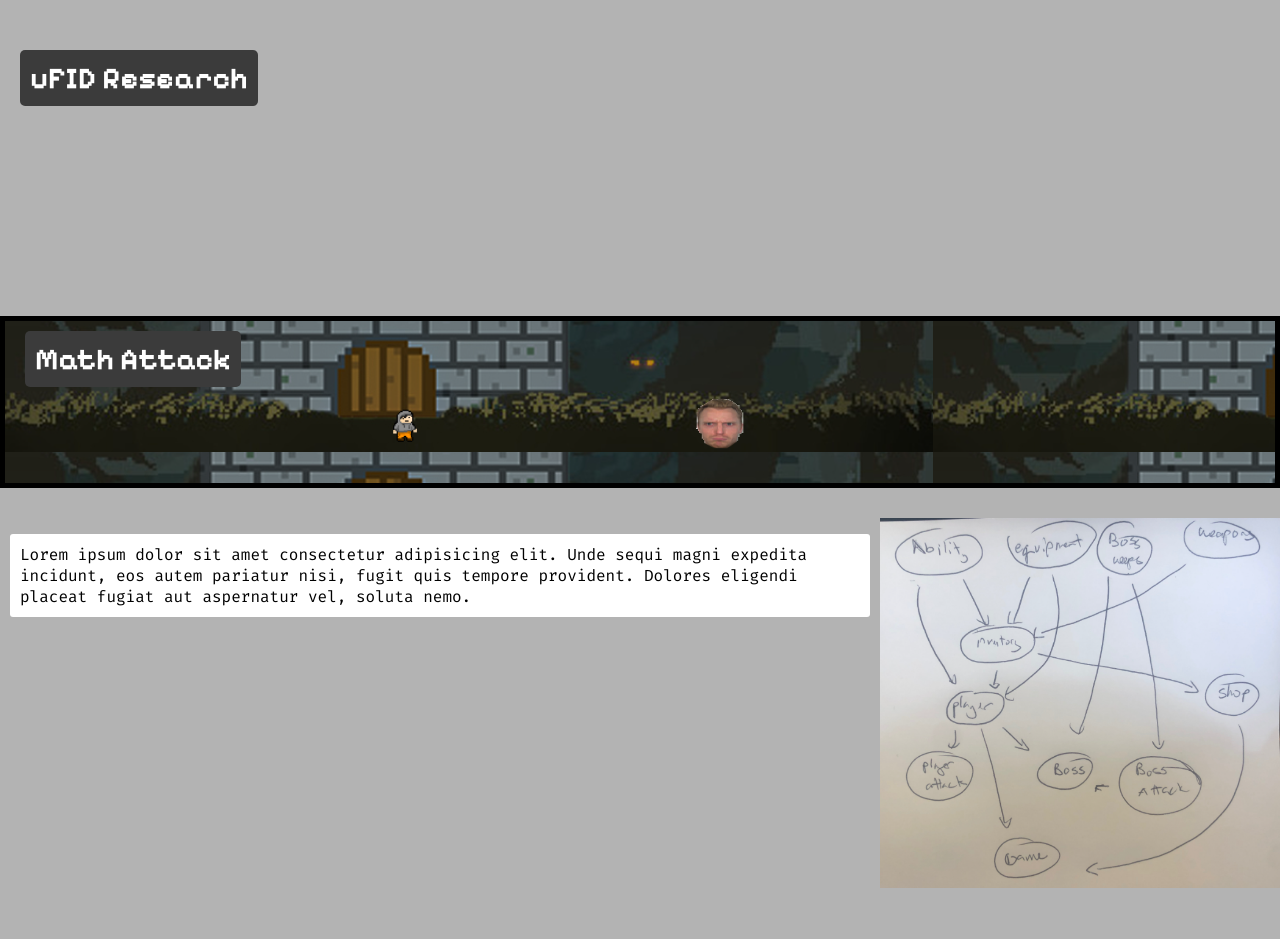
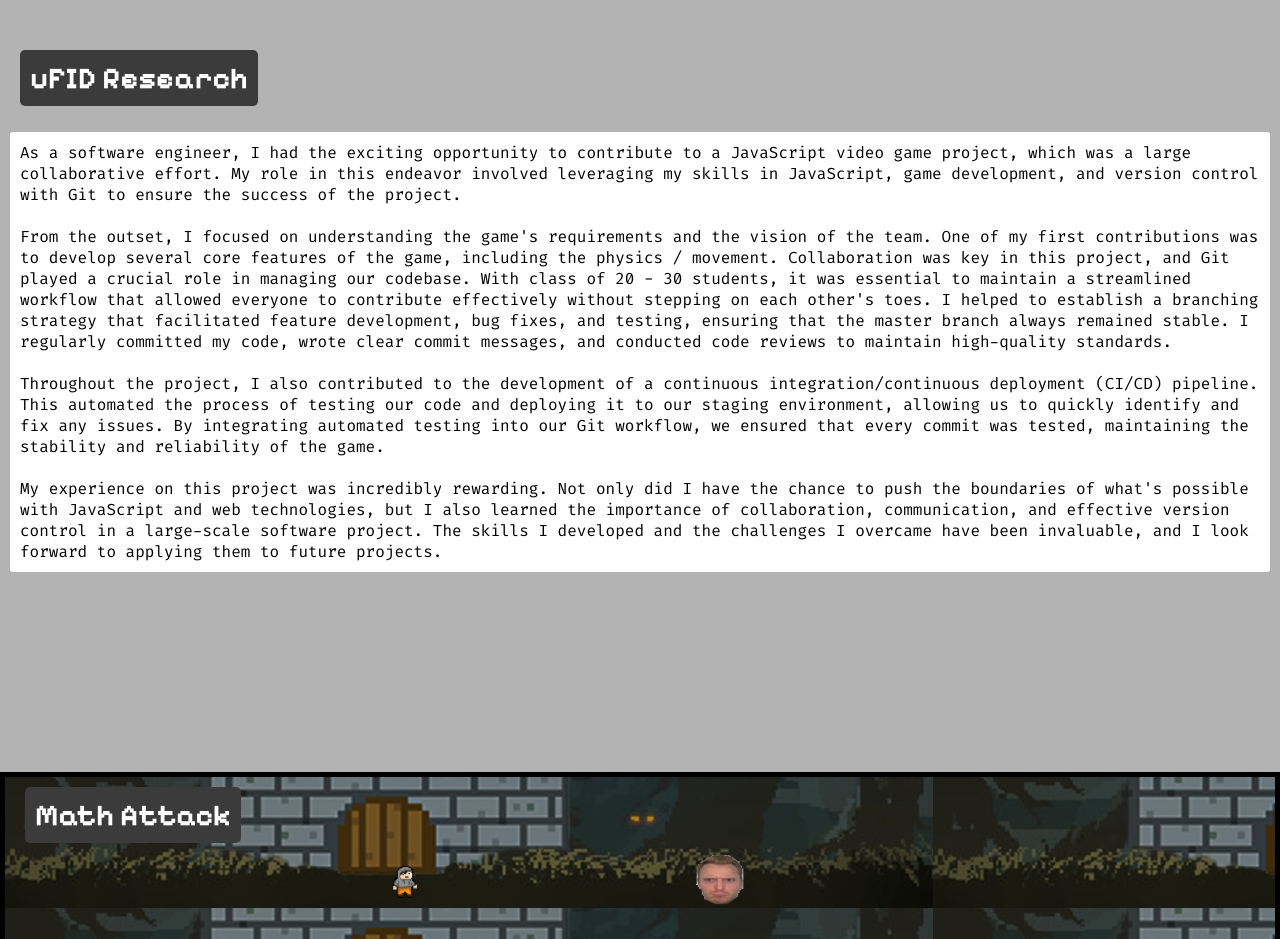
Before and after one commit to chris-connoll-y/chris-connoll-y.github.io, a plain HTML site: page index.html in a window 1280 px wide. Shown: the part 1800-2739 px from the top of the page. Drawn offline with Linux system fonts and the light colour scheme.

Commit message:
Math Attack p
Created a paragraph text for math attack section

```diff
--- a/index.html
+++ b/index.html
@@ -89,9 +89,26 @@
     <h3 style="clear: float;">
         uFID Research
     </h3>
-    <p>
 
-    </p>
+    <p id = "text-paragraph">
+                As a software engineer, I had the exciting opportunity to contribute to a JavaScript video game project, which was a large collaborative effort.
+                My role in this endeavor involved leveraging my skills in JavaScript, game development, and version control with Git to ensure the success of the project.
+                <br>
+                <br>
+                From the outset, I focused on understanding the game's requirements and the vision of the team. One of my first contributions was to develop several core features of the game, including the physics / movement.
+                Collaboration was key in this project, and Git played a crucial role in managing our codebase. With class of 20 - 30 students,
+                it was essential to maintain a streamlined workflow that allowed everyone to contribute effectively without stepping on each other's toes.
+                I helped to establish a branching strategy that facilitated feature development, bug fixes, and testing, ensuring that the master branch always remained stable.
+                I regularly committed my code, wrote clear commit messages, and conducted code reviews to maintain high-quality standards.
+                <br>
+                <br>
+                Throughout the project, I also contributed to the development of a continuous integration/continuous deployment (CI/CD) pipeline.
+                This automated the process of testing our code and deploying it to our staging environment, allowing us to quickly identify and fix any issues.
+                By integrating automated testing into our Git workflow, we ensured that every commit was tested, maintaining the stability and reliability of the game.
+                <br>
+                <br>
+                My experience on this project was incredibly rewarding. Not only did I have the chance to push the boundaries of what's possible with JavaScript and web technologies, but I also learned the importance of collaboration, communication, and effective version control in a large-scale software project. The skills I developed and the challenges I overcame have been invaluable, and I look forward to applying them to future projects.
+            </p>
 
 
     <div id = "math-attack-section" style="margin-top: 200px; margin-bottom: 30px;">
@@ -101,7 +118,24 @@
     <div class="flex-container">
         <div>
             <p id = "text-paragraph">
-                Lorem ipsum dolor sit amet consectetur adipisicing elit. Unde sequi magni expedita incidunt, eos autem pariatur nisi, fugit quis tempore provident. Dolores eligendi placeat fugiat aut aspernatur vel, soluta nemo.
+                As a software engineer, I had the exciting opportunity to contribute to a JavaScript video game project, which was a large collaborative effort.
+                My role in this endeavor involved leveraging my skills in JavaScript, game development, and version control with Git to ensure the success of the project.
+                <br>
+                <br>
+                From the outset, I focused on understanding the game's requirements and the vision of the team. One of my first contributions was to develop several core features of the game, including the physics / movement.
+                Collaboration was key in this project, and Git played a crucial role in managing our codebase. With class of 20 - 30 students,
+                it was essential to maintain a streamlined workflow that allowed everyone to contribute effectively without stepping on each other's toes.
+                I helped to establish a branching strategy that facilitated feature development, bug fixes, and testing, ensuring that the master branch always remained stable.
+                I regularly committed my code, wrote clear commit messages, and conducted code reviews to maintain high-quality standards.
+                <br>
+                <br>
+                Throughout the project, I also contributed to the development of a continuous integration/continuous deployment (CI/CD) pipeline.
+                This automated the process of testing our code and deploying it to our staging environment, allowing us to quickly identify and fix any issues.
+                By integrating automated testing into our Git workflow, we ensured that every commit was tested, maintaining the stability and reliability of the game.
+                <br>
+                <br>
+                My experience on this project was incredibly rewarding. I  learned the importance of collaboration, communication, and effective version control in a somewhat large-scale software project.
+                This early exposure to git and the software development process was priceless.
             </p>
         </div>
         <div style="float: right;" style="width: 30%;">
```
